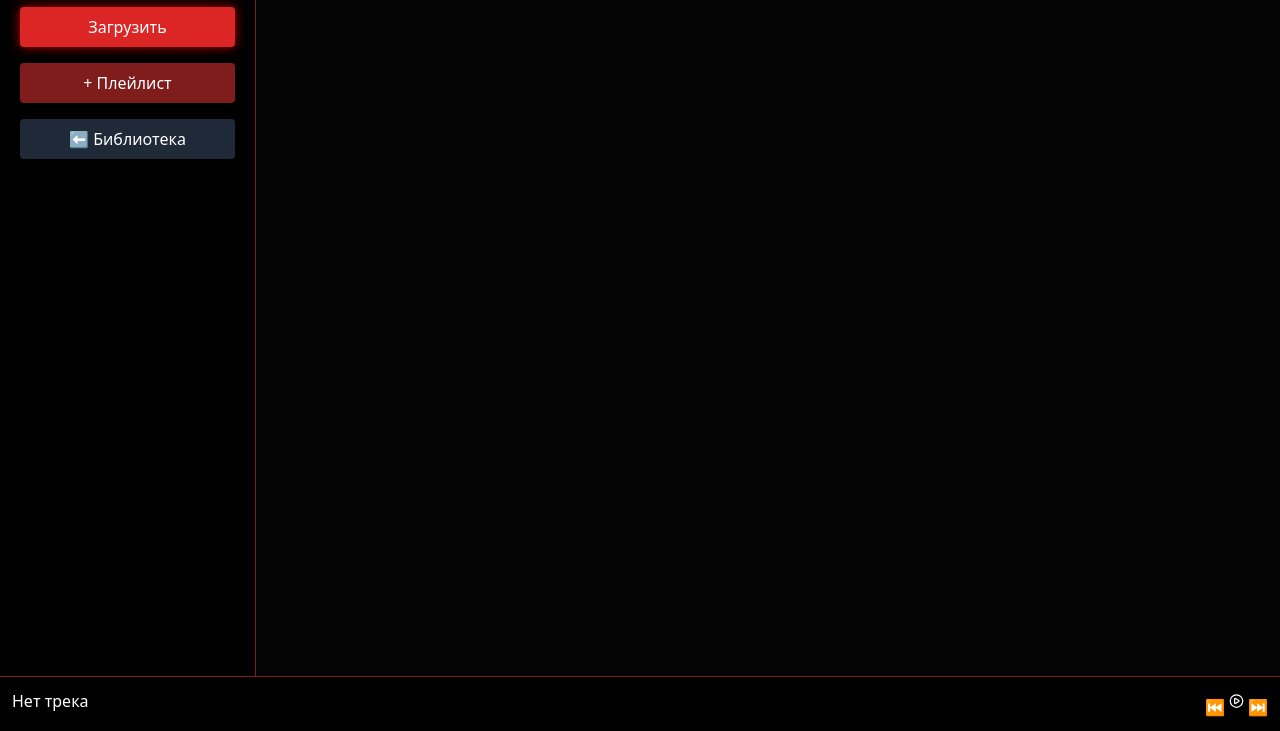
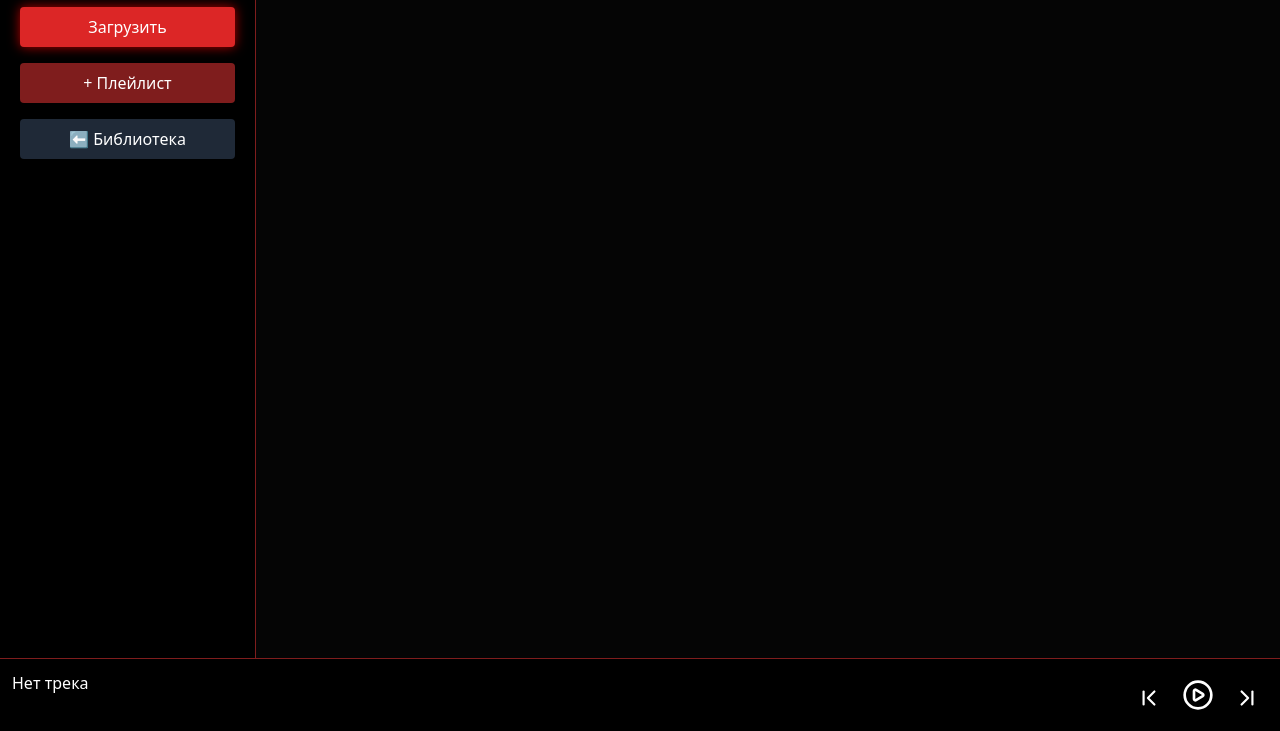
Before and after one commit to zxcDORA/trap-music, a plain HTML site: page index.html in a window 1280 px wide. Shown: the part 69-800 px from the top of the page. Drawn offline with nearby package versions, Linux system fonts and the light colour scheme.

Commit message:
Update button styles and SVG icons in index.html

```diff
--- a/index.html
+++ b/index.html
@@ -33,9 +33,17 @@ body { background:#050505; }
 <div class="fixed bottom-0 left-0 right-0 bg-black border-t border-red-900 p-3 flex justify-between">
 <div id="now">Нет трека</div>
 <div>
-<button onclick="prev()">⏮</button>
-<button onclick="toggle()"><svg xmlns="http://www.w3.org/2000/svg" width="15" height="24" viewBox="0 0 24 24" fill="none" stroke="currentColor" stroke-width="2" stroke-linecap="round" stroke-linejoin="round" class="lucide lucide-circle-play-icon lucide-circle-play"><path d="M9 9.003a1 1 0 0 1 1.517-.859l4.997 2.997a1 1 0 0 1 0 1.718l-4.997 2.997A1 1 0 0 1 9 14.996z"/><circle cx="12" cy="12" r="10"/></svg></button>
-<button onclick="next()">⏭</button>
+<button onclick="prev()" class="p-2 hover:text-red-500">
+<svg xmlns="http://www.w3.org/2000/svg" width="26" height="26" viewBox="0 0 24 24" fill="none" stroke="currentColor" stroke-width="2" stroke-linecap="round" stroke-linejoin="round"><path d="m17 18-6-6 6-6"/><path d="M7 6v12"/></svg>
+</button>
+
+<button onclick="toggle()" class="p-2 hover:text-red-500">
+<svg xmlns="http://www.w3.org/2000/svg" width="32" height="32" viewBox="0 0 24 24" fill="none" stroke="currentColor" stroke-width="2" stroke-linecap="round" stroke-linejoin="round"><path d="M9 9.003a1 1 0 0 1 1.517-.859l4.997 2.997a1 1 0 0 1 0 1.718l-4.997 2.997A1 1 0 0 1 9 14.996z"/><circle cx="12" cy="12" r="10"/></svg>
+</button>
+
+<button onclick="next()" class="p-2 hover:text-red-500">
+<svg xmlns="http://www.w3.org/2000/svg" width="26" height="26" viewBox="0 0 24 24" fill="none" stroke="currentColor" stroke-width="2" stroke-linecap="round" stroke-linejoin="round"><path d="m7 18 6-6-6-6"/><path d="M17 6v12"/></svg>
+</button>
 </div>
 </div>
 
```
